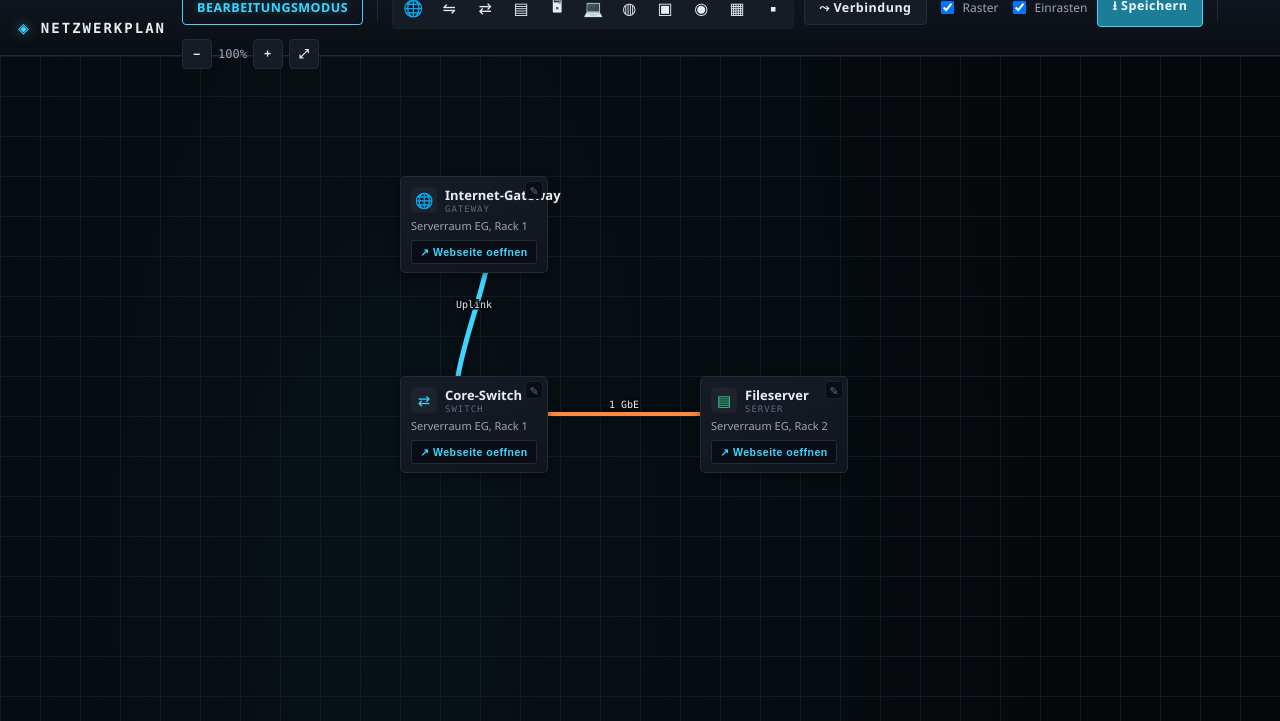
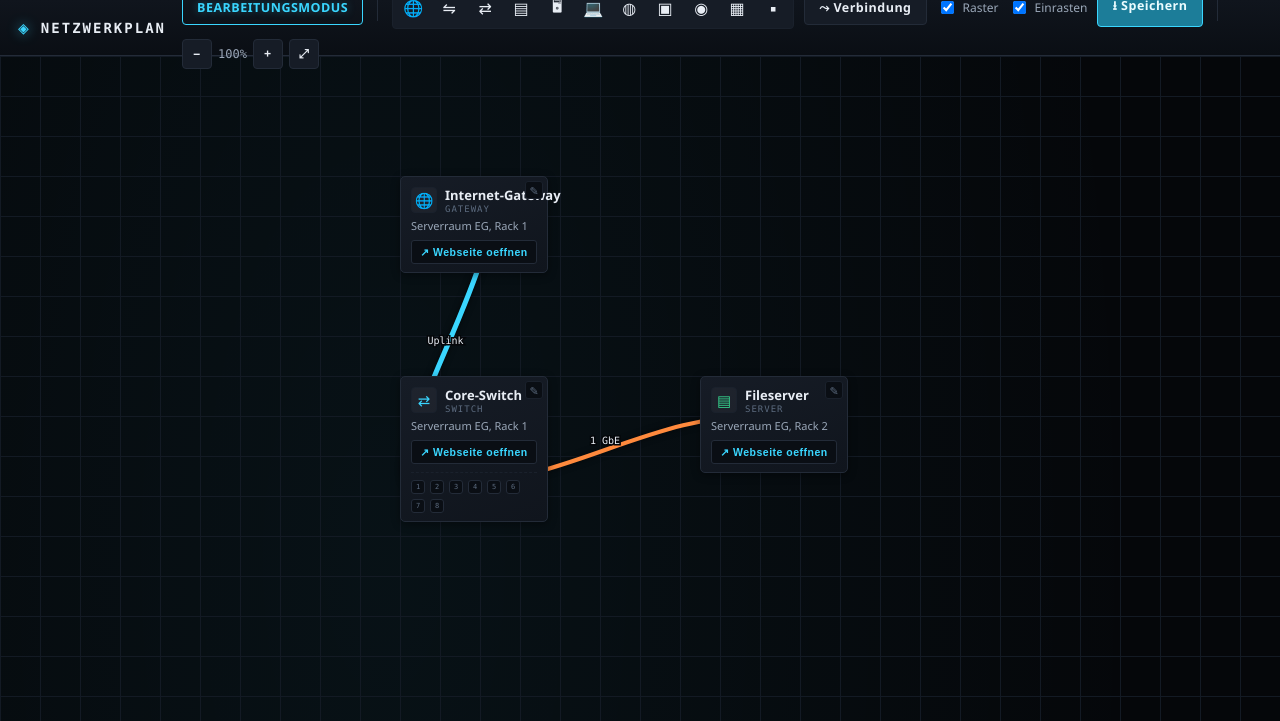
Before and after one commit to Scorch1262/Netzwerkplaner-MK1, a Flask app: page / in a window 1280 px wide. Shown: the top 721 px of the page. Run offline with Flask 3, Linux system fonts and the light colour scheme; parts of the project's set-up code (start-up, migrations or seed data) failed here and were passed over.

Commit message:
V1.1.0
eat: Port-Andockpunkte für Switch, Router und Patchfeld

- Konfigurierbare Portanzahl pro Element (Switch=8, Router=4, Patchfeld=24, editierbar 1-48)
- Jeder Port ist ein eigener nummerierter Andockpunkt für Verbindungen
- Verbindungen speichern from_port/to_port (0-basiert, null = Element-Mittelpunkt)
- Bearbeiten-Modal um Portanzahl-Feld erweitert (nur bei betroffenen Typen sichtbar)
- Rückwärtskompatibel zu v1.0.0-Configs (fehlende Werte -> Typ-Standard bzw. "kein Port")
- VERSION-Datei und CHANGELOG.md zur Versionsnachverfolgung ergänzt

```diff
--- a/config.json
+++ b/config.json
@@ -32,6 +32,7 @@
       "location": "Serverraum EG, Rack 1",
       "x": 400,
       "y": 320,
+      "ports": 8,
       "links": [
         "https://192.168.1.2"
       ]
@@ -53,6 +54,8 @@
       "id": "conn-1",
       "from": "el-gateway-1",
       "to": "el-switch-1",
+      "from_port": null,
+      "to_port": 0,
       "color": "#3ad6ff",
       "thickness": 5,
       "label": "Uplink"
@@ -61,6 +64,8 @@
       "id": "conn-2",
       "from": "el-switch-1",
       "to": "el-server-1",
+      "from_port": 1,
+      "to_port": null,
       "color": "#ff8a3d",
       "thickness": 4,
       "label": "1 GbE"
--- a/static/app.js
+++ b/static/app.js
@@ -24,6 +24,25 @@ const CONNECTION_COLORS = [
 const DEFAULT_ELEMENT_W = 148;
 const DEFAULT_ELEMENT_H = 76;
 
+/* Elementtypen mit eigenen Anschluss-Ports (je Port ein Andockpunkt fuer
+   Verbindungsleitungen). Wert = Standard-Portanzahl bei neuen Elementen. */
+const DEFAULT_PORTS = {
+  switch: 8,
+  router: 4,
+  patchpanel: 24,
+};
+const PORT_MIN = 1, PORT_MAX = 48;
+const PORT_DOT = 14, PORT_GAP = 5;
+
+function hasPorts(type) {
+  return Object.prototype.hasOwnProperty.call(DEFAULT_PORTS, type);
+}
+function getPortCount(el) {
+  if (!hasPorts(el.type)) return 0;
+  const n = parseInt(el.ports, 10);
+  return Number.isFinite(n) && n > 0 ? n : DEFAULT_PORTS[el.type];
+}
+
 let config = null;
 let mode = "edit"; // "edit" | "use"
 
@@ -32,10 +51,14 @@ const ZOOM_MIN = 0.25, ZOOM_MAX = 2.5;
 
 let isPanning = false, panStart = { x: 0, y: 0 }, panOrigin = { x: 0, y: 0 };
 let draggingEl = null, dragOffset = { x: 0, y: 0 };
-let connectMode = false, connectFrom = null;
+let connectMode = false, connectFrom = null; // connectFrom = { id, port } | { id, port: null }
 let editingElementId = null;
 let editingConnId = null;
 let selectedColor = CONNECTION_COLORS[0];
+
+/* Relative Position jedes Ports innerhalb seines Elements (in Canvas-Pixeln,
+   unabhaengig vom Zoom). Wird nach jedem Rendern der Elemente neu berechnet. */
+let portRelOffsets = {}; // { elementId: [{x,y}, ...] }
 
 const $ = (sel) => document.querySelector(sel);
 const $$ = (sel) => Array.from(document.querySelectorAll(sel));
@@ -249,6 +272,7 @@ function renderElements() {
   for (const el of config.elements) {
     elementLayer.appendChild(buildElementNode(el));
   }
+  computePortRelOffsets();
 }
 
 function buildElementNode(el) {
@@ -260,6 +284,7 @@ function buildElementNode(el) {
   node.style.top = el.y + "px";
 
   const hasLinks = Array.isArray(el.links) && el.links.filter(Boolean).length > 0;
+  const portCount = getPortCount(el);
 
   node.innerHTML = `
     <div class="el-head">
@@ -272,6 +297,20 @@ function buildElementNode(el) {
     <div class="el-location">${escapeHtml(el.location || "")}</div>
     <button class="el-link-btn" ${hasLinks ? "" : "disabled"}>↗ Webseite oeffnen</button>
   `;
+
+  if (portCount > 0) {
+    const portsWrap = document.createElement("div");
+    portsWrap.className = "ports-container";
+    for (let i = 0; i < portCount; i++) {
+      const dot = document.createElement("div");
+      dot.className = "port-dot";
+      dot.dataset.port = String(i);
+      dot.title = "Port " + (i + 1);
+      dot.textContent = String(i + 1);
+      portsWrap.appendChild(dot);
+    }
+    node.appendChild(portsWrap);
+  }
 
   if (mode === "edit") {
     const editBtn = document.createElement("div");
@@ -298,14 +337,44 @@ function buildElementNode(el) {
     }
   });
 
-  node.addEventListener("click", (e) => {
-    if (e.target.closest(".el-link-btn") || e.target.closest(".el-edit-btn")) return;
-    if (mode === "edit" && connectMode) {
-      handleConnectPick(el.id);
-    }
-  });
+  if (portCount > 0) {
+    /* Elemente mit Ports: Verbindungen duerfen nur an einem konkreten
+       Port-Andockpunkt gestartet/beendet werden, nicht am Element selbst. */
+    node.querySelectorAll(".port-dot").forEach((dot) => {
+      dot.addEventListener("mousedown", (e) => e.stopPropagation());
+      dot.addEventListener("click", (e) => {
+        e.stopPropagation();
+        if (mode === "edit" && connectMode) {
+          handleConnectPick(el.id, parseInt(dot.dataset.port, 10));
+        }
+      });
+    });
+  } else {
+    node.addEventListener("click", (e) => {
+      if (e.target.closest(".el-link-btn") || e.target.closest(".el-edit-btn")) return;
+      if (mode === "edit" && connectMode) {
+        handleConnectPick(el.id, null);
+      }
+    });
+  }
 
   return node;
+}
+
+/* Berechnet fuer jedes Element mit Ports die Position jedes Port-Andockpunkts
+   relativ zur linken oberen Ecke des Elements (in unskalierten Canvas-Pixeln).
+   Muss nach jedem Neu-Rendern der Elemente aufgerufen werden. */
+function computePortRelOffsets() {
+  portRelOffsets = {};
+  elementLayer.querySelectorAll(".net-element").forEach((node) => {
+    const dots = node.querySelectorAll(".port-dot");
+    if (dots.length === 0) return;
+    const id = node.dataset.id;
+    portRelOffsets[id] = Array.from(dots).map((dot) => ({
+      x: dot.offsetLeft + dot.offsetWidth / 2,
+      y: dot.offsetTop + dot.offsetHeight / 2,
+    }));
+  });
 }
 
 function escapeHtml(str) {
@@ -332,6 +401,9 @@ function addElement(type) {
     y: snap(Math.max(0, centerY)),
     links: [],
   };
+  if (hasPorts(type)) {
+    el.ports = DEFAULT_PORTS[type];
+  }
   config.elements.push(el);
   renderElements();
   renderConnections();
@@ -384,6 +456,17 @@ function finishDraggingElement() {
   persistConfig();
 }
 
+function updatePortsFieldVisibility() {
+  const type = $("#fType").value;
+  const row = $("#fPortsRow");
+  if (hasPorts(type)) {
+    row.classList.remove("hidden-field");
+    if (!$("#fPorts").value) $("#fPorts").value = DEFAULT_PORTS[type];
+  } else {
+    row.classList.add("hidden-field");
+  }
+}
+
 function openElementModal(id) {
   editingElementId = id;
   const el = config.elements.find((x) => x.id === id);
@@ -393,9 +476,13 @@ function openElementModal(id) {
   $("#fLocation").value = el.location || "";
   $("#fType").value = el.type;
   $("#fLinks").value = (el.links || []).join("\n");
+  $("#fPorts").value = hasPorts(el.type) ? getPortCount(el) : "";
+  updatePortsFieldVisibility();
   $("#elementModal").classList.remove("hidden");
   $("#fName").focus();
 }
+
+$("#fType").addEventListener("change", updatePortsFieldVisibility);
 
 $("#fCancel").addEventListener("click", () => $("#elementModal").classList.add("hidden"));
 
@@ -406,6 +493,26 @@ $("#fSave").addEventListener("click", () => {
   el.location = $("#fLocation").value.trim();
   el.type = $("#fType").value;
   el.links = $("#fLinks").value.split("\n").map((s) => s.trim()).filter(Boolean);
+
+  if (hasPorts(el.type)) {
+    let n = parseInt($("#fPorts").value, 10);
+    if (!Number.isFinite(n)) n = DEFAULT_PORTS[el.type];
+    n = Math.min(PORT_MAX, Math.max(PORT_MIN, n));
+    el.ports = n;
+    // Verbindungen, die auf nun nicht mehr existierende Ports zeigen, kappen
+    // (Verbindung bleibt bestehen, dockt dann am Element-Mittelpunkt an).
+    config.connections.forEach((c) => {
+      if (c.from === el.id && c.from_port !== null && c.from_port !== undefined && c.from_port >= n) {
+        c.from_port = null;
+      }
+      if (c.to === el.id && c.to_port !== null && c.to_port !== undefined && c.to_port >= n) {
+        c.to_port = null;
+      }
+    });
+  } else {
+    delete el.ports;
+  }
+
   $("#elementModal").classList.add("hidden");
   renderElements();
   renderConnections();
@@ -469,39 +576,58 @@ $("#btnConnectMode").addEventListener("click", () => {
   connectFrom = null;
   viewport.classList.toggle("connect-mode", connectMode);
   $("#btnConnectMode").classList.toggle("btn-primary", connectMode);
-  $$(".net-element").forEach((n) => n.classList.remove("connect-pick"));
+  clearConnectPickHighlight();
   setStatus(connectMode
-    ? "Verbindungsmodus: Erstes, dann zweites Element anklicken."
+    ? "Verbindungsmodus: Element bzw. bei Switch/Router/Patchfeld einen Port anklicken."
     : "Bereit");
 });
 
-function handleConnectPick(id) {
+function portPickNode(id, port) {
   const node = elementLayer.querySelector(`.net-element[data-id="${id}"]`);
+  if (!node) return null;
+  if (port === null || port === undefined) return node;
+  return node.querySelector(`.port-dot[data-port="${port}"]`);
+}
+
+function clearConnectPickHighlight() {
+  $$(".net-element.connect-pick").forEach((n) => n.classList.remove("connect-pick"));
+  $$(".port-dot.port-picked").forEach((n) => n.classList.remove("port-picked"));
+}
+
+function handleConnectPick(id, port) {
+  const targetNode = portPickNode(id, port);
+  if (!targetNode) return;
+
   if (!connectFrom) {
-    connectFrom = id;
-    node.classList.add("connect-pick");
-    setStatus("Zweites Element fuer die Verbindung anklicken.");
+    connectFrom = { id, port: port ?? null };
+    targetNode.classList.add(port === null || port === undefined ? "connect-pick" : "port-picked");
+    setStatus("Zweiten Anschluss / zweites Element fuer die Verbindung anklicken.");
     return;
   }
-  if (connectFrom === id) {
-    node.classList.remove("connect-pick");
+
+  // Erneuter Klick auf denselben Startpunkt -> Auswahl aufheben
+  if (connectFrom.id === id && (connectFrom.port ?? null) === (port ?? null)) {
+    clearConnectPickHighlight();
     connectFrom = null;
     return;
   }
+
   const conn = {
     id: "conn-" + Date.now() + "-" + Math.floor(Math.random() * 1000),
-    from: connectFrom,
+    from: connectFrom.id,
     to: id,
+    from_port: connectFrom.port ?? null,
+    to_port: port ?? null,
     color: selectedColor,
     thickness: 4,
     label: "",
   };
   config.connections.push(conn);
-  $$(".net-element").forEach((n) => n.classList.remove("connect-pick"));
+  clearConnectPickHighlight();
   connectFrom = null;
   renderConnections();
   persistConfig();
-  setStatus("Verbindung erstellt. Naechste Verbindung: erstes Element anklicken.");
+  setStatus("Verbindung erstellt. Naechste Verbindung: ersten Anschluss anklicken.");
 }
 
 function renderConnections() {
@@ -511,8 +637,8 @@ function renderConnections() {
     const toEl = config.elements.find((x) => x.id === conn.to);
     if (!fromEl || !toEl) continue;
 
-    const p1 = elementCenter(fromEl);
-    const p2 = elementCenter(toEl);
+    const p1 = connectionEndpoint(fromEl, conn.from_port);
+    const p2 = connectionEndpoint(toEl, conn.to_port);
     const path = buildBezierPath(p1, p2);
 
     const hitbox = document.createElementNS("http://www.w3.org/2000/svg", "path");
@@ -555,6 +681,16 @@ function renderConnections() {
 
 function elementCenter(el) {
   return { x: el.x + DEFAULT_ELEMENT_W / 2, y: el.y + DEFAULT_ELEMENT_H / 2 };
+}
+
+/* Liefert den Andockpunkt einer Verbindung: bei Switch/Router/Patchfeld den
+   konkreten Port (falls vorhanden), sonst den Element-Mittelpunkt. */
+function connectionEndpoint(el, portIndex) {
+  const rel = portRelOffsets[el.id];
+  if (portIndex !== null && portIndex !== undefined && rel && rel[portIndex]) {
+    return { x: el.x + rel[portIndex].x, y: el.y + rel[portIndex].y };
+  }
+  return elementCenter(el);
 }
 
 /* Geschwungene, dicke Verbindungslinien im Stil von harness.design */
@@ -670,7 +806,7 @@ function bindGlobalEvents() {
         connectFrom = null;
         viewport.classList.remove("connect-mode");
         $("#btnConnectMode").classList.remove("btn-primary");
-        $$(".net-element").forEach((n) => n.classList.remove("connect-pick"));
+        clearConnectPickHighlight();
       }
     }
   });
--- a/static/style.css
+++ b/static/style.css
@@ -221,7 +221,6 @@ html, body {
 .net-element {
   position: absolute;
   width: 148px;
-  min-height: 76px;
   background: linear-gradient(160deg, var(--bg-3), var(--bg-2));
   border: 1px solid var(--border);
   border-radius: 5px;
@@ -296,6 +295,40 @@ html, body {
 .el-link-btn:hover { background: var(--accent-dim); color: #001318; border-color: var(--accent); }
 .el-link-btn:disabled { opacity: 0.3; cursor: not-allowed; }
 
+.ports-container {
+  display: flex;
+  flex-wrap: wrap;
+  gap: 5px;
+  margin-top: 8px;
+  padding-top: 7px;
+  border-top: 1px dashed var(--border-soft);
+}
+.port-dot {
+  width: 14px;
+  height: 14px;
+  border-radius: 3px;
+  background: var(--bg-1);
+  border: 1px solid var(--border);
+  color: var(--text-2);
+  font-family: var(--font-mono);
+  font-size: 7px;
+  line-height: 1;
+  display: flex;
+  align-items: center;
+  justify-content: center;
+  cursor: default;
+  user-select: none;
+}
+.edit-mode.connect-mode-active .port-dot,
+#viewport.connect-mode .port-dot { cursor: crosshair; }
+.port-dot:hover { border-color: var(--accent); color: var(--accent); }
+.port-dot.port-picked {
+  background: var(--accent-2);
+  border-color: var(--accent-2);
+  color: #1a0d02;
+  box-shadow: 0 0 8px rgba(255,138,61,0.6);
+}
+
 .el-edit-btn {
   position: absolute;
   top: 4px;
@@ -363,6 +396,7 @@ html, body {
   z-index: 100;
 }
 .modal-overlay.hidden { display: none; }
+.hidden-field { display: none !important; }
 
 .modal {
   width: 380px;
--- a/templates/index.html
+++ b/templates/index.html
@@ -80,6 +80,10 @@
       <select id="fType"></select>
     </label>
 
+    <label id="fPortsRow" class="hidden-field">Anzahl Ports (je ein Andockpunkt fuer eine Verbindung)
+      <input type="number" id="fPorts" min="1" max="48" step="1">
+    </label>
+
     <label>Verknuepfte Webseiten (eine URL pro Zeile)
       <textarea id="fLinks" rows="4" placeholder="https://192.168.1.1&#10;https://192.168.1.1/admin"></textarea>
     </label>
```
Also changed, not shown: CHANGELOG.md (added), README.md, 2 other files.
